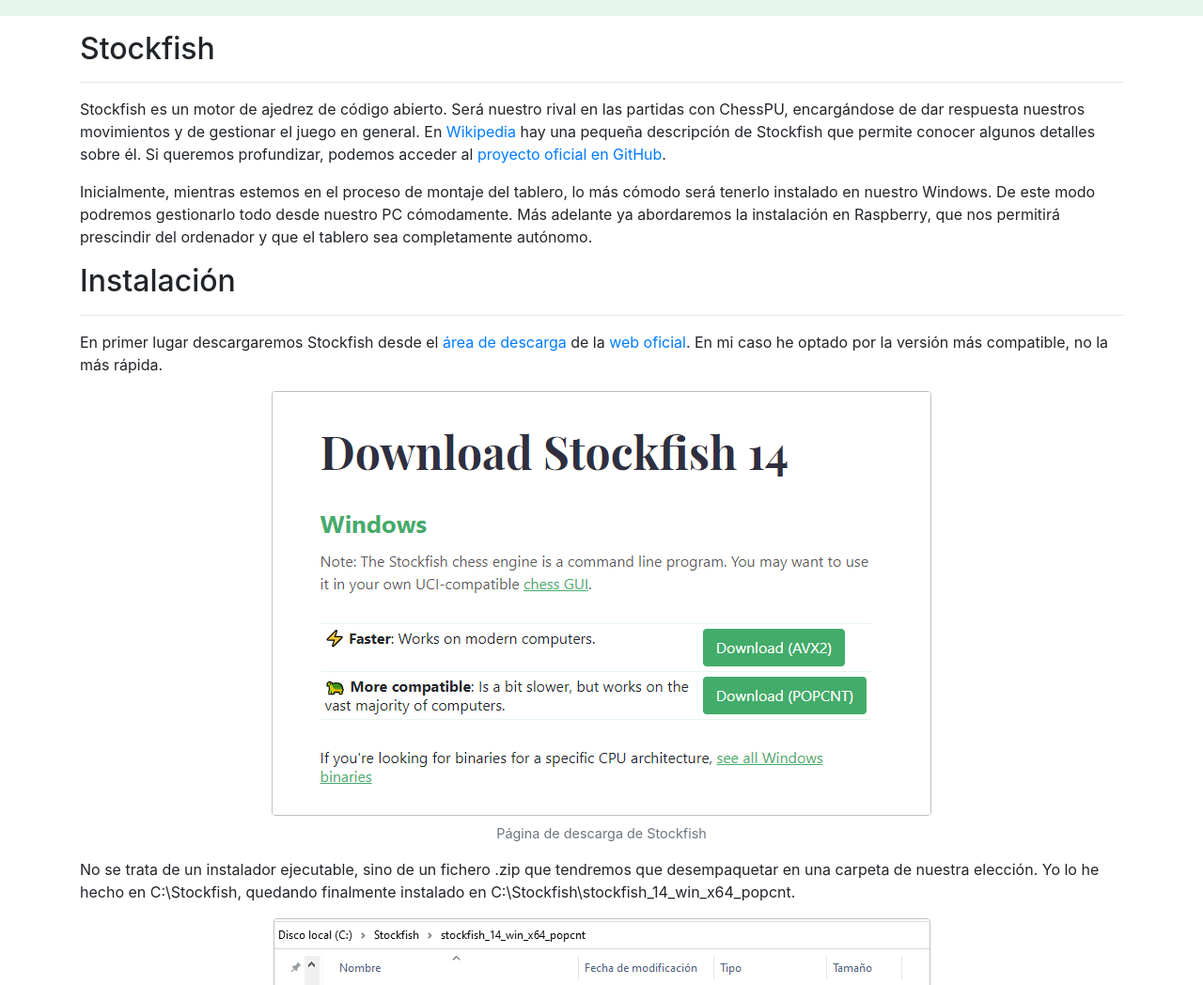
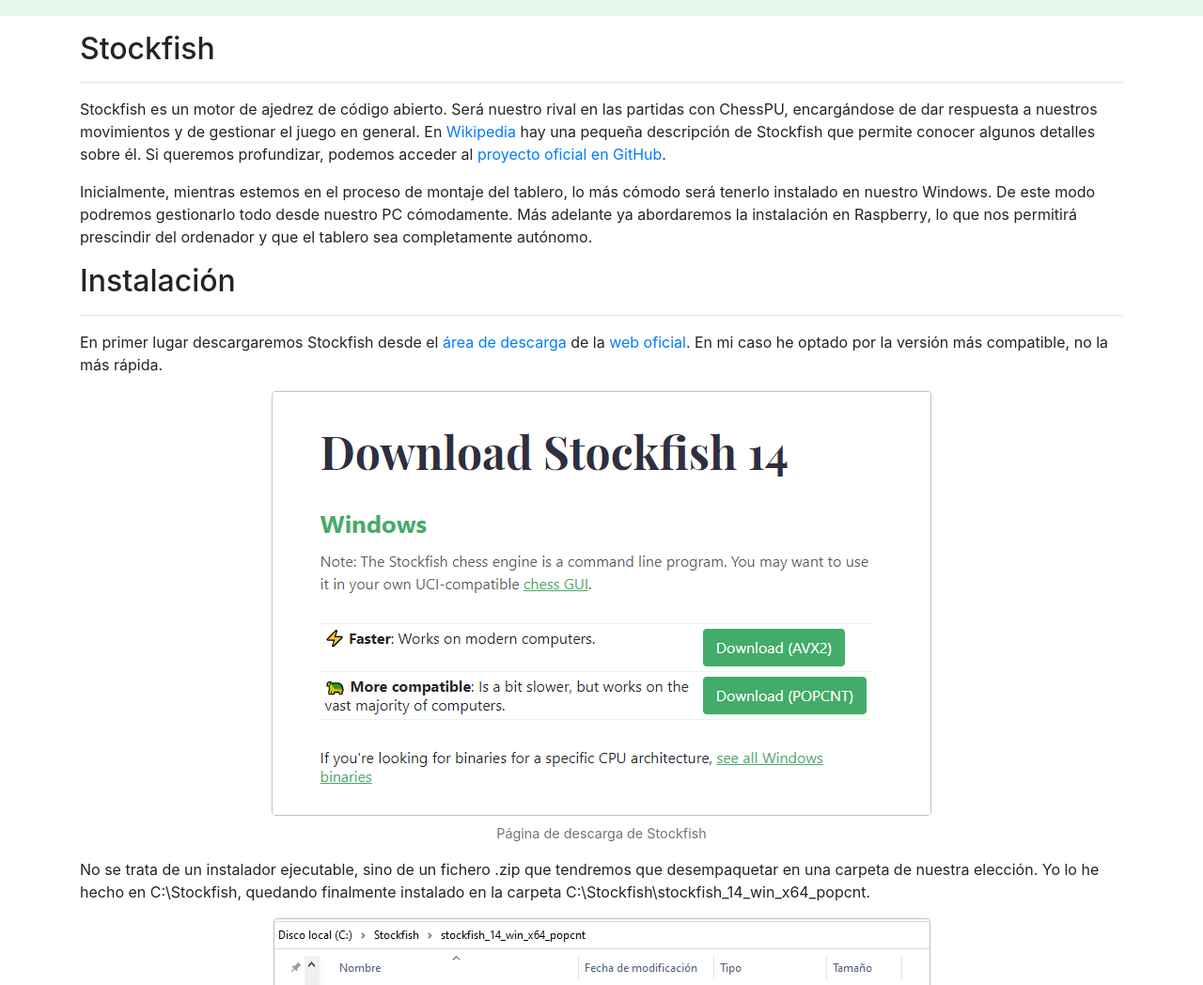
Before and after one commit to ChessPU/WebChessPU, a Jekyll site: the page built from pages/instalar-stockfish.md, in a window 1280 px wide and 1400 px high. Shown: the part 339-1387 px from the top of the window at 94% size. Built offline with Jekyll 4.4.1, drawn with Linux system fonts in a browser that asks for light colours; nearby versions of some CDN libraries; some of the changed text lies outside the part shown.

Commit message:
Microcorreccines

```diff
--- a/pages/instalar-stockfish.md
+++ b/pages/instalar-stockfish.md
@@ -11,9 +11,9 @@
 ---
 ## Stockfish
 ---
-Stockfish es un motor de ajedrez de código abierto. Será nuestro rival en las partidas con ChessPU, encargándose de dar respuesta nuestros movimientos y de gestionar el juego en general. En [Wikipedia](https://es.wikipedia.org/wiki/Stockfish) hay una pequeña descripción de Stockfish que permite conocer algunos detalles sobre él. Si queremos profundizar, podemos acceder al [proyecto oficial en GitHub](https://github.com/official-stockfish/Stockfish).
+Stockfish es un motor de ajedrez de código abierto. Será nuestro rival en las partidas con ChessPU, encargándose de dar respuesta a nuestros movimientos y de gestionar el juego en general. En [Wikipedia](https://es.wikipedia.org/wiki/Stockfish) hay una pequeña descripción de Stockfish que permite conocer algunos detalles sobre él. Si queremos profundizar, podemos acceder al [proyecto oficial en GitHub](https://github.com/official-stockfish/Stockfish).
 
-Inicialmente, mientras estemos en el proceso de montaje del tablero, lo más cómodo será tenerlo instalado en nuestro Windows. De este modo podremos gestionarlo todo desde nuestro PC cómodamente. Más adelante ya abordaremos la instalación en Raspberry, que nos permitirá prescindir del ordenador y que el tablero sea completamente autónomo.
+Inicialmente, mientras estemos en el proceso de montaje del tablero, lo más cómodo será tenerlo instalado en nuestro Windows. De este modo podremos gestionarlo todo desde nuestro PC cómodamente. Más adelante ya abordaremos la instalación en Raspberry, lo que nos permitirá prescindir del ordenador y que el tablero sea completamente autónomo.
 
 ## Instalación
 ---
@@ -24,7 +24,7 @@
 {% assign img_style = "border: 1px solid silver;" %}
 {% include page/one-image.html %}
 
-No se trata de un instalador ejecutable, sino de un fichero .zip que tendremos que desempaquetar en una carpeta de nuestra elección. Yo lo he hecho en C:\Stockfish, quedando finalmente instalado en C:\Stockfish\stockfish_14_win_x64_popcnt.
+No se trata de un instalador ejecutable, sino de un fichero .zip que tendremos que desempaquetar en una carpeta de nuestra elección. Yo lo he hecho en C:\Stockfish, quedando finalmente instalado en la carpeta C:\Stockfish\stockfish_14_win_x64_popcnt\.
 
 {% assign img_url = "/assets/img/stockfish/stockfish-directory.png" %}
 {% assign img_description = "Stocksfish instalado (sencillamente desempaquetado)" %}
```
Also changed, not shown: other parts of pages/instalar-stockfish.md (+1 -1 lines).
